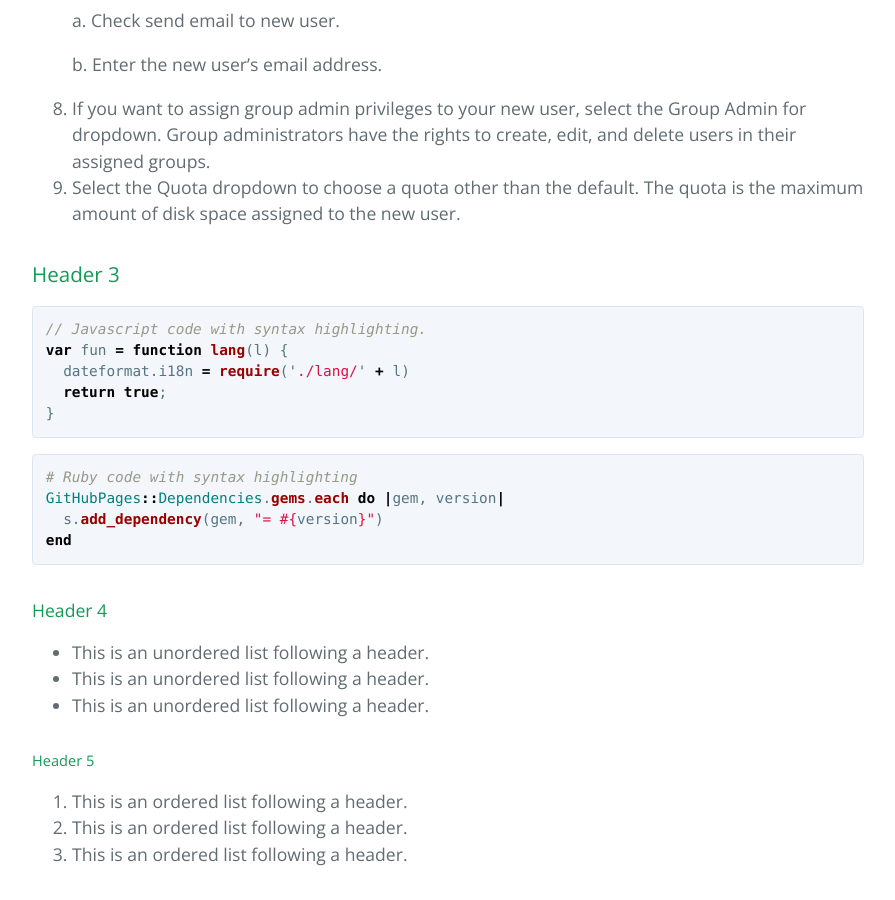
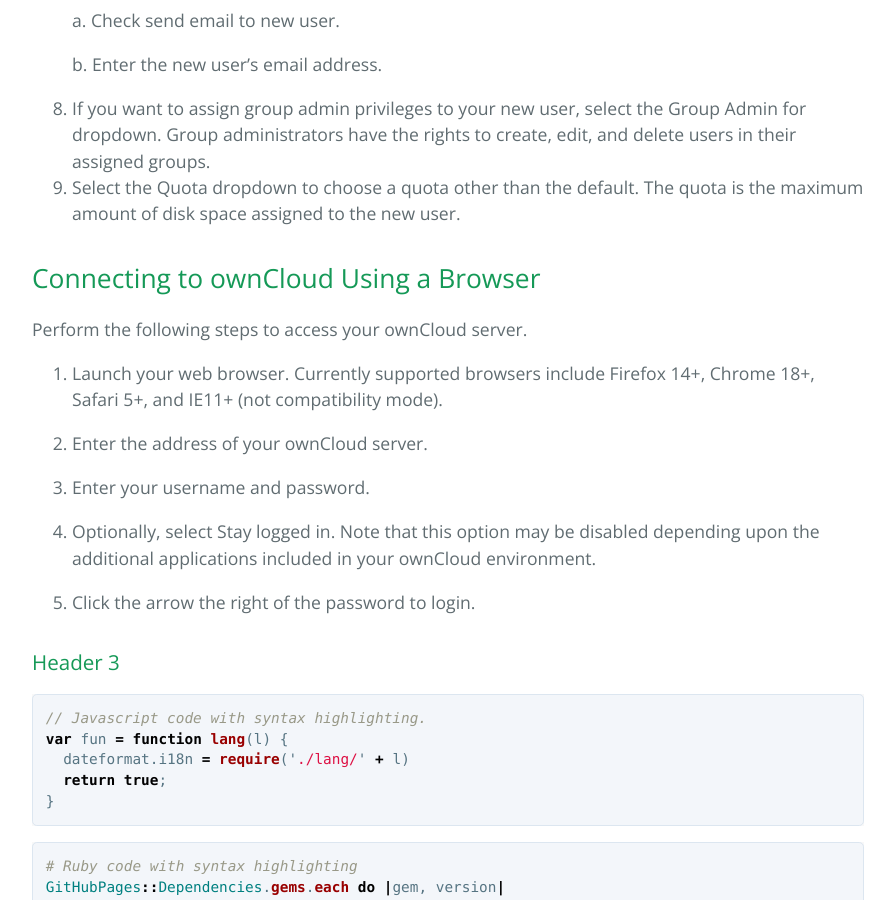
Before and after one commit to nunzy1/github.io, a Jekyll site: the page built from index.md, in a window 1280 px wide and 900 px high, scrolled down 3524 px. Shown: the whole window, without its empty margins (192-1087 px from the left). Built offline with Jekyll 4.4.1, drawn with Linux system fonts in a browser that asks for light colours.

Commit message:
procedure

```diff
--- a/index.md
+++ b/index.md
@@ -117,11 +117,21 @@
 
     b. Enter the new user’s email address.
 
-
 8. If you want to assign group admin privileges to your new user, select the Group Admin for dropdown.  Group administrators have the rights to create, edit, and delete users in their assigned groups.
 9. Select the Quota dropdown to choose a quota other than the default.  The quota is the maximum amount of disk space assigned to the new user.
 
+## Connecting to ownCloud Using a Browser
+Perform the following steps to access your ownCloud server.
 
+1. Launch your web browser.  Currently supported browsers include Firefox 14+, Chrome 18+, Safari 5+, and IE11+ (not compatibility mode).
+
+2. Enter the address of your ownCloud server.
+
+3. Enter your username and password.
+
+4. Optionally, select Stay logged in. Note that this option may be disabled depending upon the additional applications included in your ownCloud environment.
+
+5. Click the arrow the right of the password to login.
 
 ### Header 3
 
```
